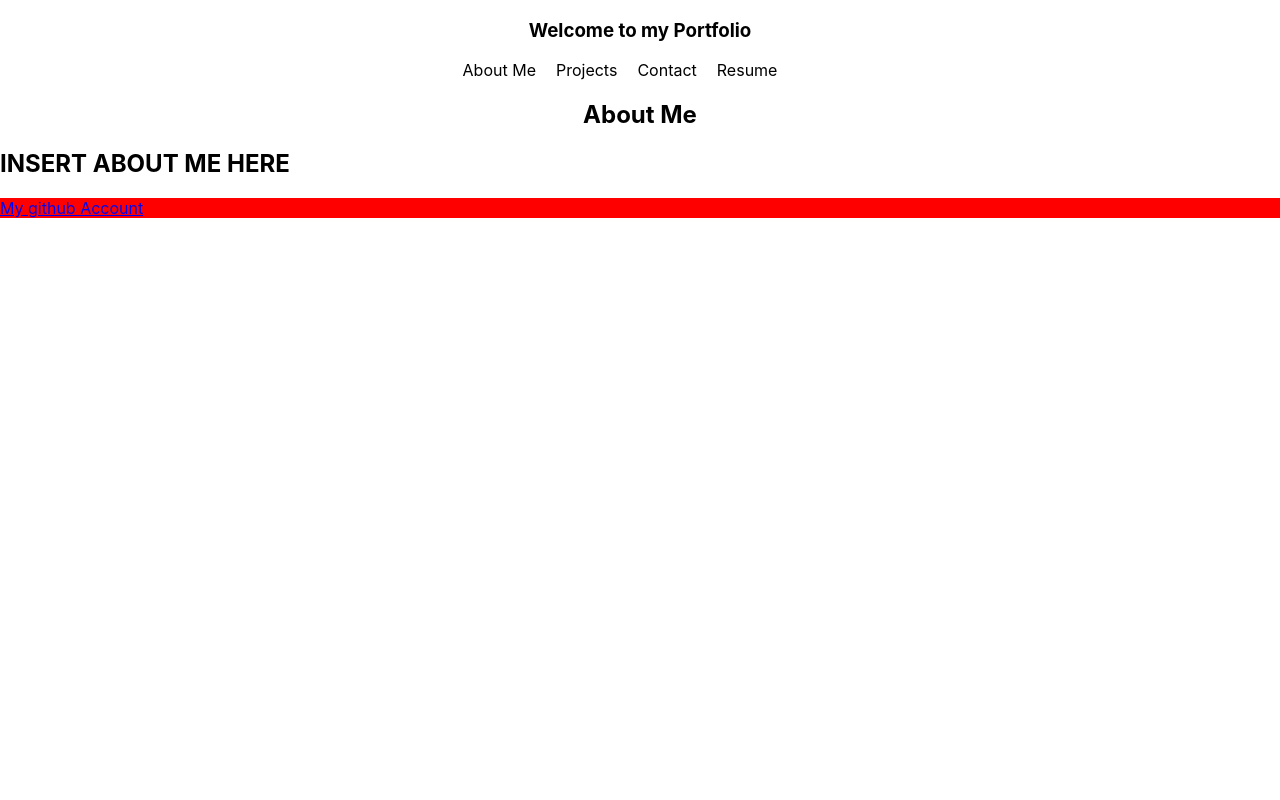
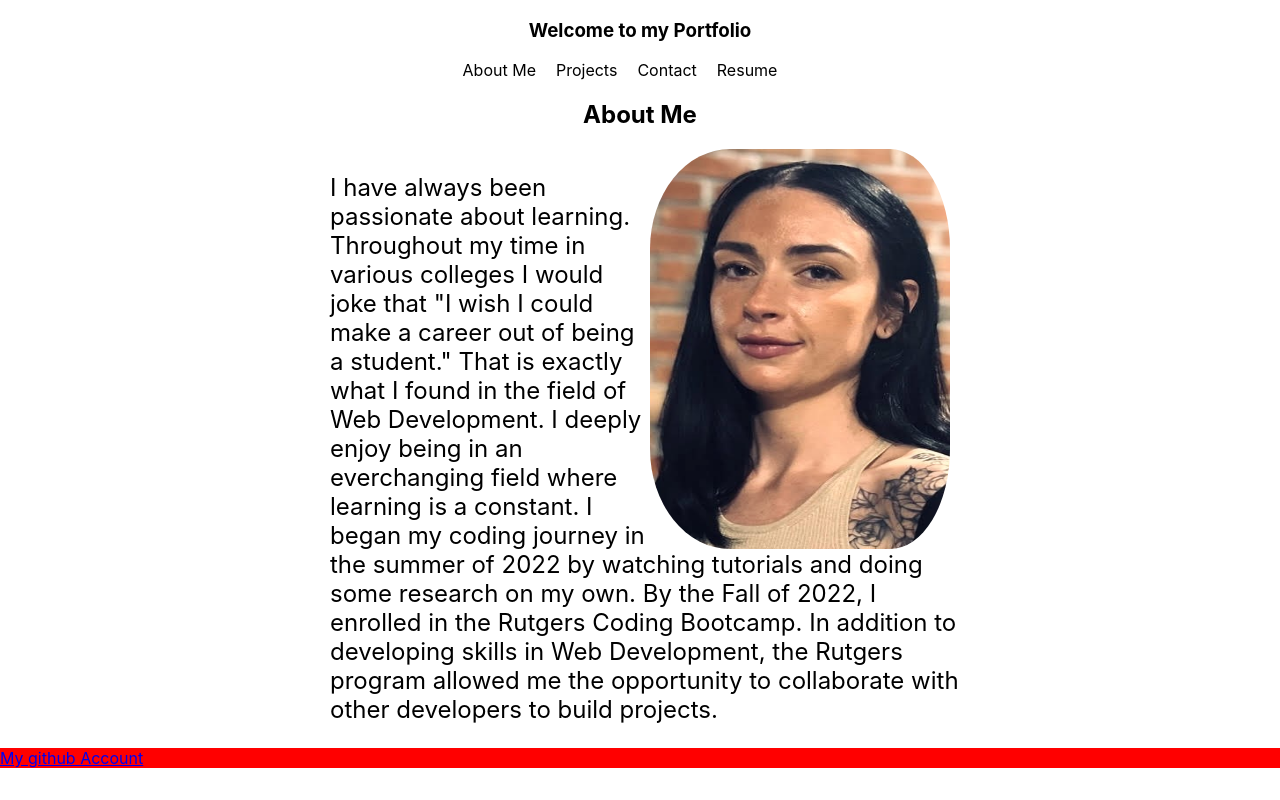
Before and after one commit to briannalbo/Portfolio-react, a React (Create React App) app in the folder portfolio/: page / in a window 1280 px wide. Built offline with nearby package versions, Linux system fonts and the light colour scheme.

Commit message:
added a photo of myself and written content to the about me section, began styling

```diff
--- a/portfolio/src/App.css
+++ b/portfolio/src/App.css
@@ -14,6 +14,14 @@
 
 }
 
+
+#aboutme {
+  justify-content: center;
+  width: 100%;
+  flex-direction: row;
+  display: flex;
+  flex-wrap: wrap;
+}
 
 
 #portfolio {
--- a/portfolio/src/components/About.js
+++ b/portfolio/src/components/About.js
@@ -1,14 +1,52 @@
 import React from 'react';
+import me from './projectpics/meportfolio.jpg';
+import '../App.css'
 
 const styles = {
     h1: {
         color: 'orange',
+    },
+    aboutme: {
+        width: '100%',
+        justifyContent: 'center',
+        float: 'center',
+        flexDirection: 'row',
+        flexWrap: 'wrap',
+    },
+    img: {
+        float: 'right',
+        width: '300px',
+        height: '400px',
+        paddingRight: '20px',
+        borderRadius: '25%'
+    },
+    text: {
+        width: '50%',
+        paddingLeft: '20px',
+        fontSize: '24px'
     }
-};
+}
 
 function About() {
     return (
-       <h1 style={styles.header}>INSERT ABOUT ME HERE</h1>
+        <div id='aboutme'>
+
+
+       <div class='card' style={styles.text}>
+       <img style= {styles.img}
+            src={me}
+          ></img>
+        <p>I have always been passionate about learning. Throughout my time in various colleges I
+             would joke that "I wish I could make a career out of being a student." That is exactly
+             what I found in the field of Web Development. I deeply enjoy being in an everchanging field
+             where learning is a constant. I began my coding journey in the summer of 2022 by watching tutorials
+             and doing some research on my own. By the Fall of 2022, I enrolled in the Rutgers Coding Bootcamp.
+             In addition to developing skills in Web Development, the Rutgers program allowed me the opportunity to
+             collaborate with other developers to build projects. </p>
+
+
+          </div>
+          </div>
     );
 };
 
```
Also changed, not shown: portfolio/src/components/projectpics/meportfolio.jpg (added).
